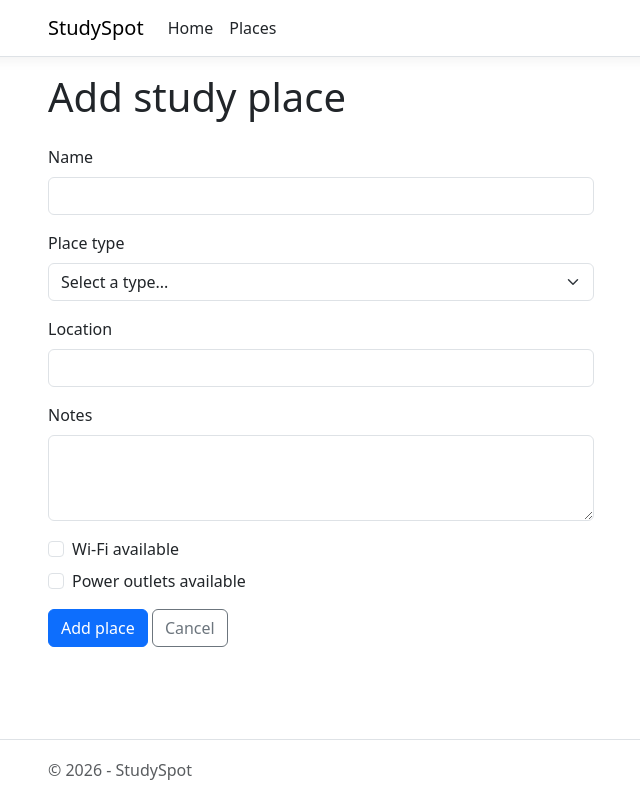
After one commit to RadenkovGit/StudySpot, an ASP.NET Core app: template StudySpot/Views/StudyPlaces/Create.cshtml in a window 1280 px wide. The commit adds this page. Shown: the whole page, without its empty margins (34-674 px from the left). Run offline with ASP.NET Core 8, Linux system fonts and the light colour scheme; the template is opened without the code that fills it, so the values that code supplies are empty; style sheets or scripts are compiled from the project's sources.

Commit message:
Add validated study place creation

```diff
--- a/StudySpot/Common/ValidationConstants.cs
+++ b/StudySpot/Common/ValidationConstants.cs
@@ -4,7 +4,9 @@ public static class ValidationConstants
 {
     public const int PlaceTypeNameMaxLength = 30;
 
+    public const int PlaceNameMinLength = 2;
     public const int PlaceNameMaxLength = 80;
+    public const int PlaceLocationMinLength = 2;
     public const int PlaceLocationMaxLength = 120;
     public const int PlaceNotesMaxLength = 500;
 
--- a/StudySpot/Services/IStudyPlaceService.cs
+++ b/StudySpot/Services/IStudyPlaceService.cs
@@ -7,4 +7,10 @@ public interface IStudyPlaceService
     Task<IReadOnlyList<StudyPlaceListItemViewModel>> GetAllAsync();
 
     Task<StudyPlaceDetailsViewModel?> GetDetailsAsync(int id);
+
+    Task<IReadOnlyList<PlaceTypeOptionViewModel>> GetPlaceTypesAsync();
+
+    Task<bool> PlaceTypeExistsAsync(int placeTypeId);
+
+    Task<int> CreateAsync(StudyPlaceFormViewModel model);
 }
--- a/StudySpot/Views/Shared/_Layout.cshtml
+++ b/StudySpot/Views/Shared/_Layout.cshtml
@@ -33,6 +33,7 @@
     </header>
     <div class="container">
         <main role="main" class="pb-3">
+            <partial name="_StatusMessages" />
             @RenderBody()
         </main>
     </div>
--- /dev/null
+++ b/StudySpot/Views/Shared/_StatusMessages.cshtml
@@ -0,0 +1,7 @@
+@if (TempData["SuccessMessage"] is string successMessage)
+{
+    <div class="alert alert-success alert-dismissible fade show" role="alert">
+        @successMessage
+        <button type="button" class="btn-close" data-bs-dismiss="alert" aria-label="Close"></button>
+    </div>
+}
--- /dev/null
+++ b/StudySpot/Views/StudyPlaces/Create.cshtml
@@ -0,0 +1,24 @@
+@model StudyPlaceFormViewModel
+
+@{
+    ViewData["Title"] = "Add study place";
+}
+
+<h1 class="mb-4">Add study place</h1>
+
+<div class="row">
+    <div class="col-md-8 col-lg-6">
+        <form asp-action="Create" method="post">
+            <div asp-validation-summary="ModelOnly" class="text-danger"></div>
+
+            <partial name="_StudyPlaceFormFields" model="Model" />
+
+            <button type="submit" class="btn btn-primary">Add place</button>
+            <a class="btn btn-outline-secondary" asp-action="Index">Cancel</a>
+        </form>
+    </div>
+</div>
+
+@section Scripts {
+    <partial name="_ValidationScriptsPartial" />
+}
--- /dev/null
+++ b/StudySpot/Views/StudyPlaces/_StudyPlaceFormFields.cshtml
@@ -0,0 +1,37 @@
+@model StudyPlaceFormViewModel
+
+<div class="mb-3">
+    <label asp-for="Name" class="form-label"></label>
+    <input asp-for="Name" class="form-control" />
+    <span asp-validation-for="Name" class="text-danger"></span>
+</div>
+
+<div class="mb-3">
+    <label asp-for="PlaceTypeId" class="form-label"></label>
+    <select asp-for="PlaceTypeId" asp-items="Model.PlaceTypes" class="form-select">
+        <option value="">Select a type...</option>
+    </select>
+    <span asp-validation-for="PlaceTypeId" class="text-danger"></span>
+</div>
+
+<div class="mb-3">
+    <label asp-for="Location" class="form-label"></label>
+    <input asp-for="Location" class="form-control" />
+    <span asp-validation-for="Location" class="text-danger"></span>
+</div>
+
+<div class="mb-3">
+    <label asp-for="Notes" class="form-label"></label>
+    <textarea asp-for="Notes" class="form-control" rows="3"></textarea>
+    <span asp-validation-for="Notes" class="text-danger"></span>
+</div>
+
+<div class="form-check mb-2">
+    <input asp-for="HasWifi" class="form-check-input" />
+    <label asp-for="HasWifi" class="form-check-label"></label>
+</div>
+
+<div class="form-check mb-3">
+    <input asp-for="HasPowerOutlets" class="form-check-input" />
+    <label asp-for="HasPowerOutlets" class="form-check-label"></label>
+</div>
```
Also changed, not shown: StudySpot/Controllers/StudyPlacesController.cs (+42 -0 lines), StudySpot/Services/StudyPlaceService.cs (+33 -0 lines), StudySpot/ViewModels/StudyPlaces/PlaceTypeOptionViewModel.cs (added, +8 -0 lines), StudySpot/ViewModels/StudyPlaces/StudyPlaceFormViewModel.cs (added, +48 -0 lines), StudySpot/Views/StudyPlaces/Index.cshtml (+5 -2 lines).
